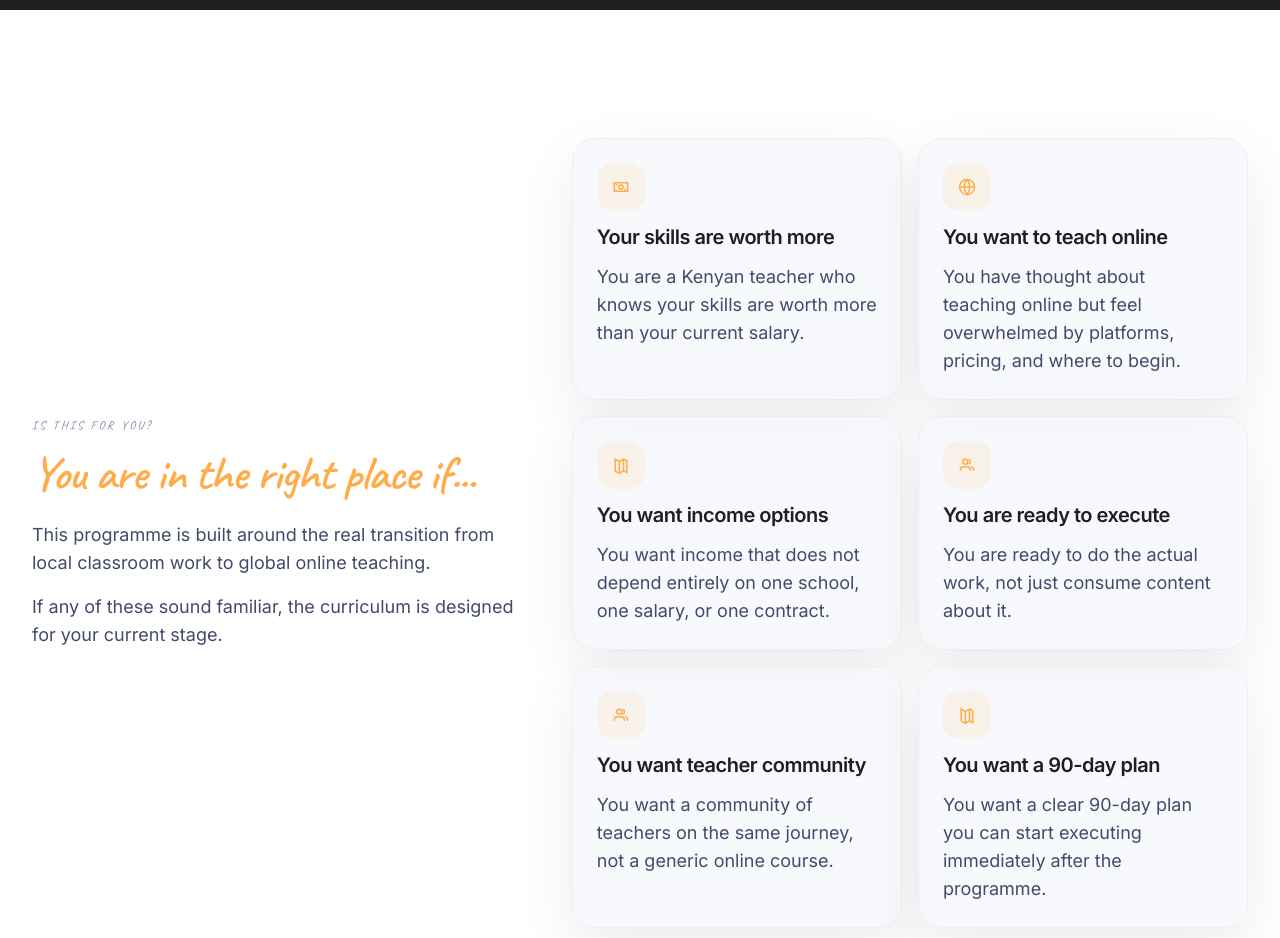
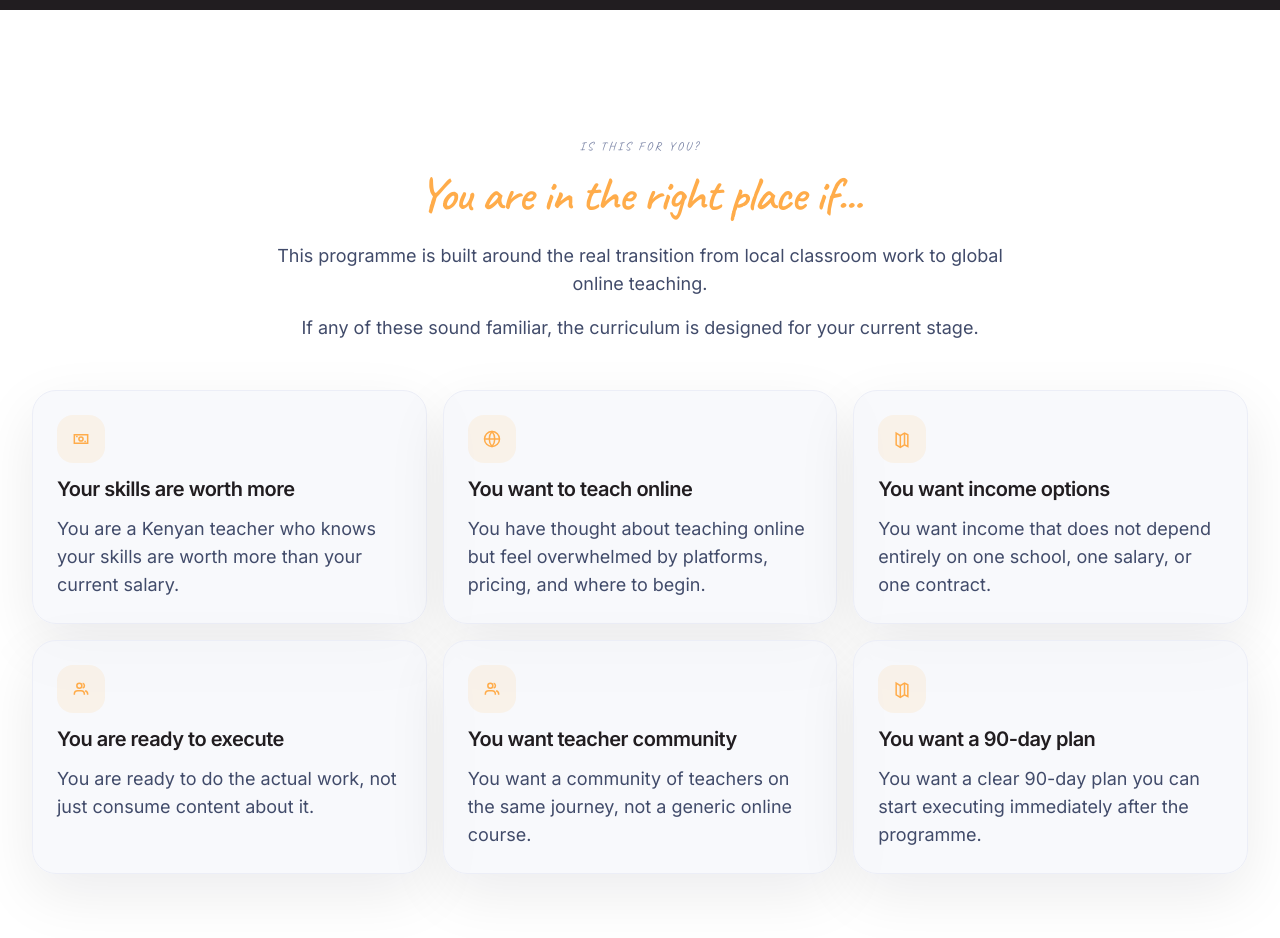
Before and after one commit to aenshtyn/30DegreesEast, a Next.js app: page /global-teacher-playbook in a window 1280 px wide. Shown: the part 1120-2058 px from the top of the page. Built offline with nearby package versions, Linux system fonts and the light colour scheme.

Commit message:
Reorganize playbook audience section

```diff
--- a/app/global-teacher-playbook/page.tsx
+++ b/app/global-teacher-playbook/page.tsx
@@ -216,8 +216,7 @@
 
       <section className="section-padding bg-white">
         <div className="container-custom">
-          <div className="grid gap-10 lg:grid-cols-[0.85fr_1.15fr] lg:items-center">
-            <div>
+          <div className="mx-auto max-w-3xl text-center">
             <p className="accent-label">Is this for you?</p>
             <h2 className="mt-4 section-heading">You are in the right place if...</h2>
             <p className="mt-6 text-neutral-700">
@@ -228,7 +227,7 @@
               If any of these sound familiar, the curriculum is designed for your current stage.
             </p>
           </div>
-            <div className="grid gap-4 md:grid-cols-2">
+          <div className="mt-12 grid gap-4 md:grid-cols-2 lg:grid-cols-3">
             {audienceCards.map((card) => (
               <article
                 key={card.title}
@@ -241,7 +240,6 @@
                 <p className="mt-3 text-neutral-700">{card.description}</p>
               </article>
             ))}
-            </div>
           </div>
         </div>
       </section>
```
Lines whose indentation alone changed are shown as unchanged.
